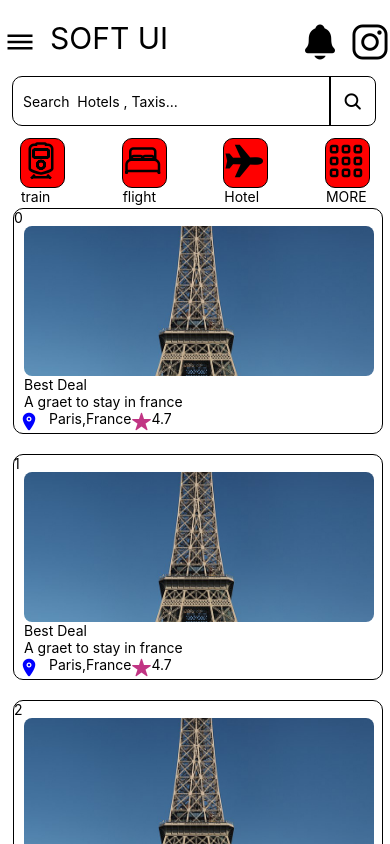
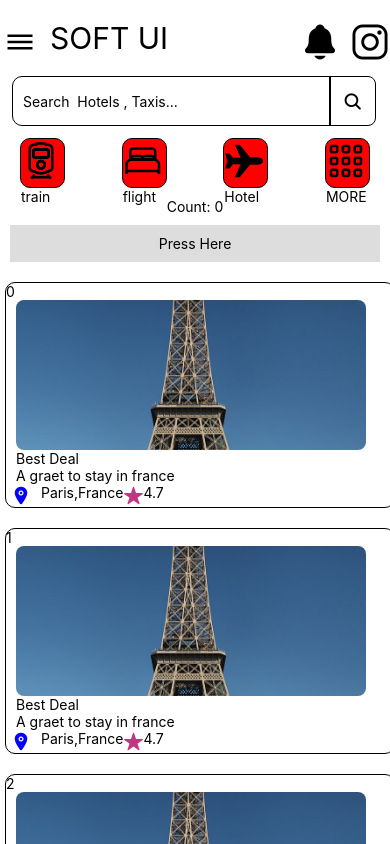
Before and after one commit to atif1998/ReactNative, a React Native app: screen / in a window 390 px wide. Built offline with nearby package versions, Linux system fonts and the light colour scheme.

Commit message:
touchableobsity

```diff
--- a/App.js
+++ b/App.js
@@ -1,11 +1,10 @@
-import 'react-native-gesture-handler';
 import React from 'react';
 import Setting from './src/Screens/Setting';
 import HomeScreen from './src/Screens/HomeScreen';
 import ThirdScreen from './src/Screens/ThirdScreen';
 import Card from './src/components/Top';
-// import {ScrollView} from 'react-native-gesture-handler';
 import {ScrollView} from 'react-native';
+import Count from './src/components/Count';
 
 export default function App() {
   return (
@@ -13,6 +12,7 @@
       <Setting />
       <HomeScreen />
       <ThirdScreen />
+      <Count />
       <Card />
     </ScrollView>
   );
--- /dev/null
+++ b/src/components/Count.js
@@ -0,0 +1,37 @@
+import React, {useState} from 'react';
+import {StyleSheet, Text, TouchableOpacity, View} from 'react-native';
+
+const Count = () => {
+  const [count, setCount] = useState(0);
+  const onPress = () => setCount(prevCount => prevCount + 1);
+
+  return (
+    <View style={styles.container}>
+      <View style={styles.countContainer}>
+        <Text>Count: {count}</Text>
+      </View>
+      <TouchableOpacity style={styles.button} onPress={onPress}>
+        <Text>Press Here</Text>
+      </TouchableOpacity>
+    </View>
+  );
+};
+
+const styles = StyleSheet.create({
+  container: {
+    flex: 1,
+    justifyContent: 'center',
+    paddingHorizontal: 10,
+  },
+  button: {
+    alignItems: 'center',
+    backgroundColor: '#DDDDDD',
+    padding: 10,
+  },
+  countContainer: {
+    alignItems: 'center',
+    padding: 10,
+  },
+});
+
+export default Count;
--- a/src/components/Top.js
+++ b/src/components/Top.js
@@ -57,10 +57,10 @@
 // define your styles
 const styles = StyleSheet.create({
   container: {
-    marginLeft: 13,
+    marginLeft: 5,
     marginTop: 20,
     borderWidth: 1,
-    width: 370,
+    width: 390,
     borderRadius: 10,
   },
 });
```
